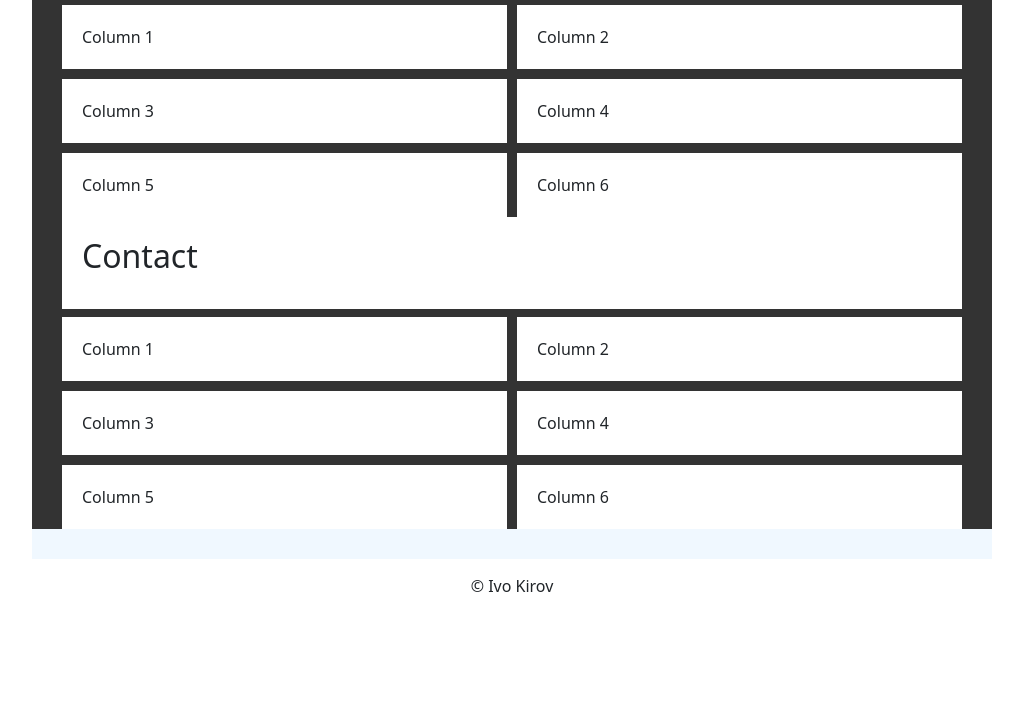
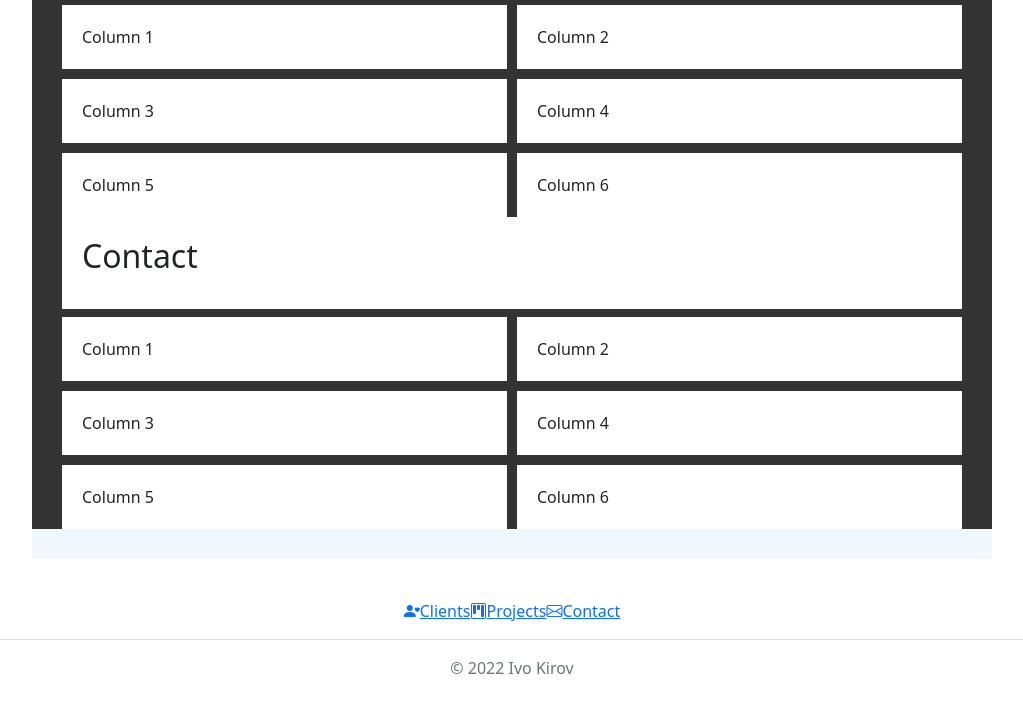
Before and after one commit to Ivaylo-Kirov/IK, a plain HTML site: page index.html in a window 1280 px wide. Shown: the part 668-1380 px from the top of the page, without its empty margins (128-1151 px from the left). Before the commit the page ends 1297 px from the top, so only its background shows below. Drawn offline with nearby package versions, Linux system fonts and the light colour scheme.

Commit message:
Added Bootstrap footer

```diff
--- a/index.html
+++ b/index.html
@@ -57,7 +57,16 @@
         </div>
     </main>
     <footer>
-        <p>&copy; Ivo Kirov</p>
+        <div class="container">
+            <footer class="py-3 my-4">
+              <ul class="nav justify-content-center border-bottom pb-3 mb-3">
+                <li class="nav-item"><a href="#clients"><i class="bi-person-heart"></i>Clients</a></li>
+                <li class="nav-item"><a href="#projects"><i class="bi-kanban"></i>Projects</a></li>
+                <li class="nav-item"><a href="#contact"><i class="bi-envelope"></i>Contact</a></li>
+              </ul>
+              <p class="text-center text-muted">© 2022 Ivo Kirov</p>
+            </footer>
+        </div>
     </footer>
 </body>
 </html>
--- a/style.css
+++ b/style.css
@@ -46,10 +46,3 @@ main.container .row > * {
 .main_nav > * {
     flex: 0 1 100px;
 }
-
-footer {
-    display: flex;
-    justify-content: center;
-    align-items: center;
-    padding: 15px;
-}
```
